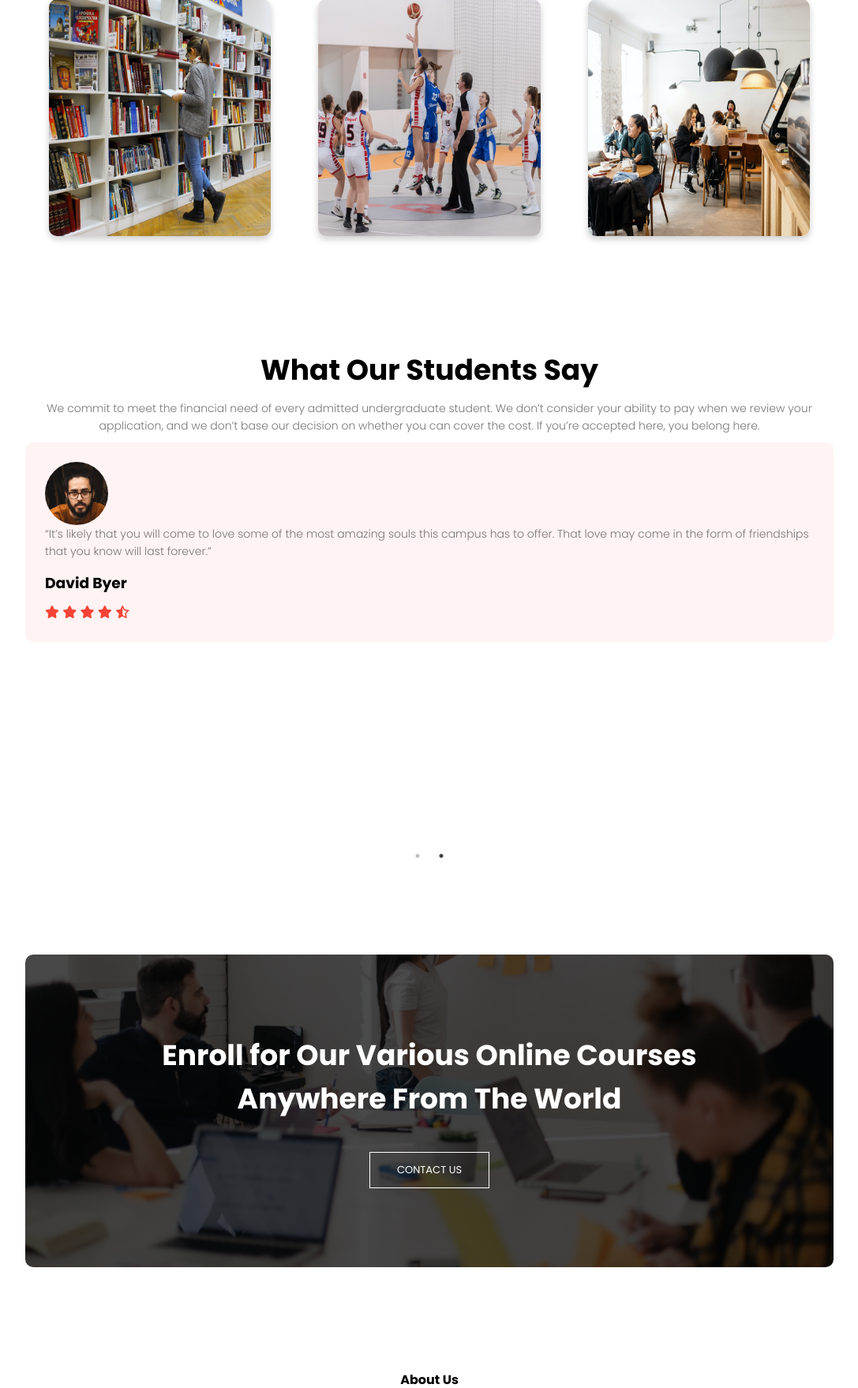
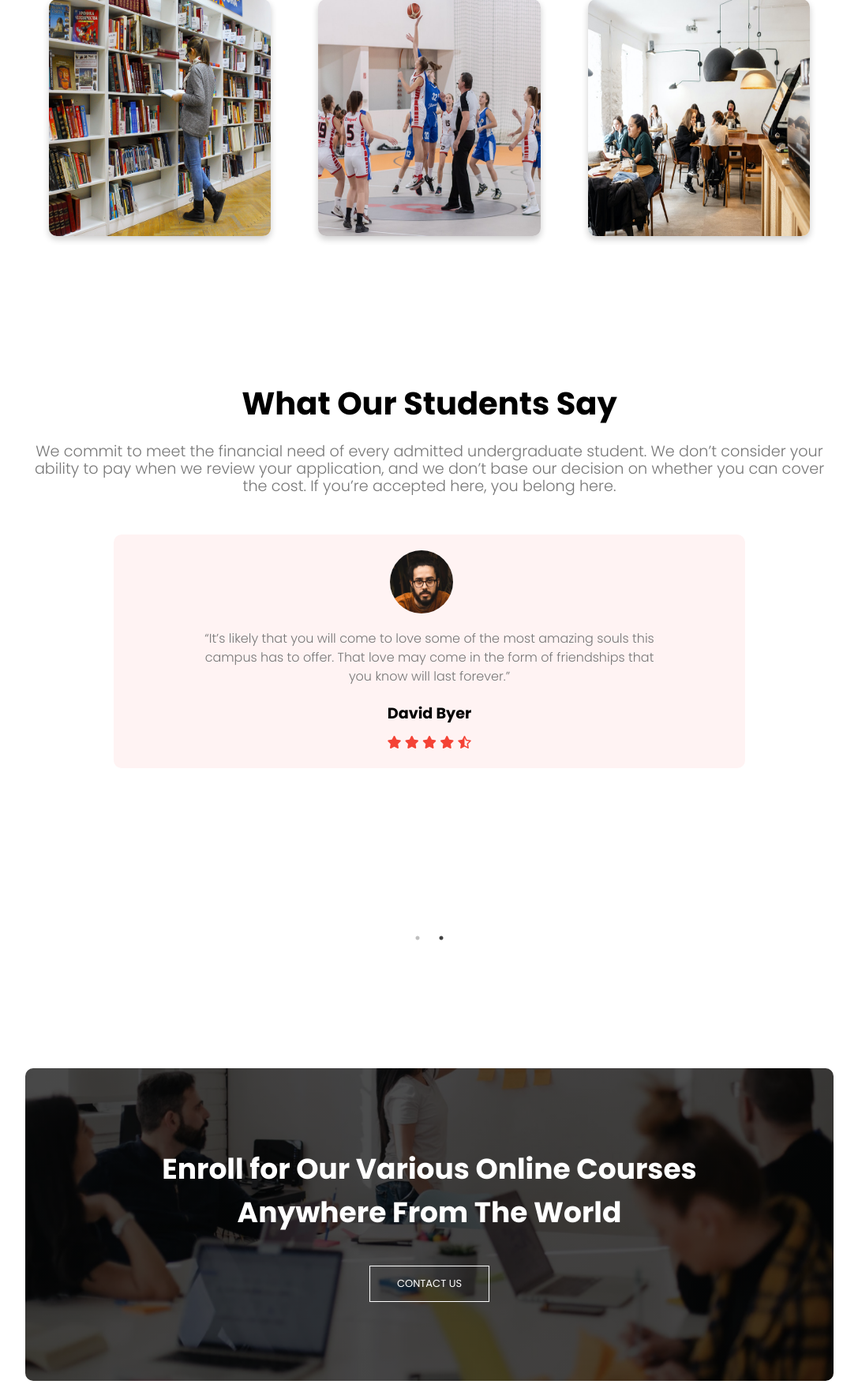
Before and after one commit to juhinagpure/Eduford-university, a PHP site: page / in a window 1280 px wide. Shown: the part 2730-4488 px from the top of the page at 79% size, without its empty margins (96-1183 px from the left). Run offline with PHP 8.4, Linux system fonts and the light colour scheme; some libraries are stand-ins or nearby versions.

Commit message:
caruosel

```diff
--- a/style.css
+++ b/style.css
@@ -684,3 +684,105 @@ h3 {
     transition:.5s;
     top:0;
   }
+/*
+  .testimonials {
+    text-align: center;
+    padding: 50px 20px;
+}
+.testimonials h1 {
+    margin-bottom: 20px;
+    font-size: 2.5em;
+}
+.testimonials p {
+    margin-bottom: 40px;
+    font-size: 1.2em;
+}
+.testimonials-col {
+    display: flex;
+    flex-direction: column;
+    align-items: center;
+}
+.testimonials-col img {
+    border-radius: 50%;
+    margin-bottom: 20px;
+}
+.testimonials-col div {
+    max-width: 500px;
+}
+.fa-star, .fa-star-o, .fa-star-half-o, .fa-solid {
+    color: #f39c12;
+} */
+
+.testimonials {
+    text-align: center;
+    padding: 50px 20px;
+}
+
+.img-1, .img-2 {
+    display: block;
+  margin-left: auto;
+  margin-right: auto;
+  width: 50%;
+  border-radius: 50%;
+    width: 100px;
+    height: 100px;
+    object-fit: cover;
+    margin-bottom: 20px;
+}
+
+/* .heading-1, .heading-2 {
+    text-align: center;
+} */
+
+.testimonials h1 {
+    font-size: 2.5em;
+    margin-bottom: 10px;
+    text-align: center;
+}
+
+.testimonials p {
+    font-size: 1.2em;
+    margin-bottom: 40px;
+}
+
+.testimonials-carousel {
+    max-width: 800px;
+    margin: 0 auto;
+}
+
+.testimonials-col {
+    text-align: center;
+    padding: 20px;
+}
+
+.testimonials-col div {
+    max-width: 600px;
+    margin: 0 auto;
+}
+
+.testimonials-col p {
+    font-size: 1em;
+    line-height: 1.5;
+    margin-bottom: 20px;
+}
+
+.testimonials-col h3 {
+    font-size: 1.2em;
+    margin-bottom: 10px;
+    align-items: center;
+    text-align: center;
+}
+
+.fa-star, .fa-star-o, .fa-star-half-o {
+    color: #FFD700;
+}
+
+.slick-prev, .slick-next {
+    background-color: #ddd;
+    border-radius: 50%;
+    padding: 10px;
+}
+
+.slick-prev:hover, .slick-next:hover {
+    background-color: #ccc;
+}
```
